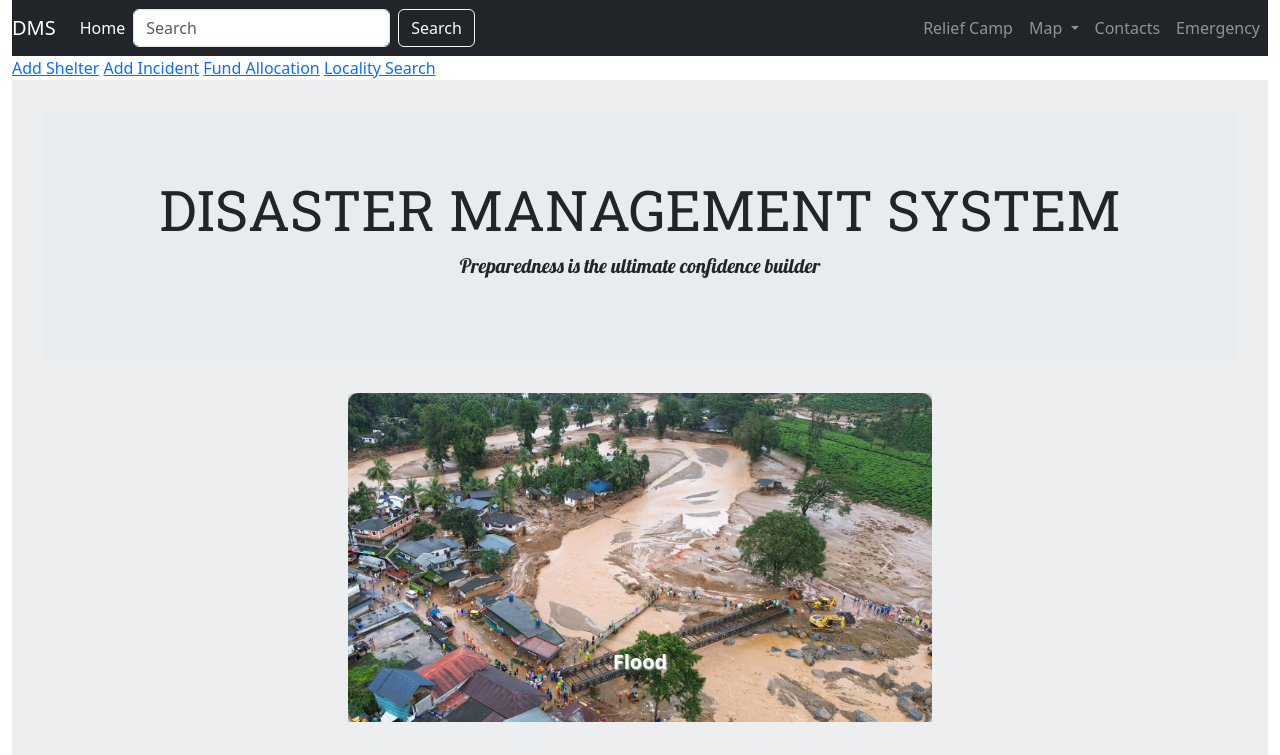
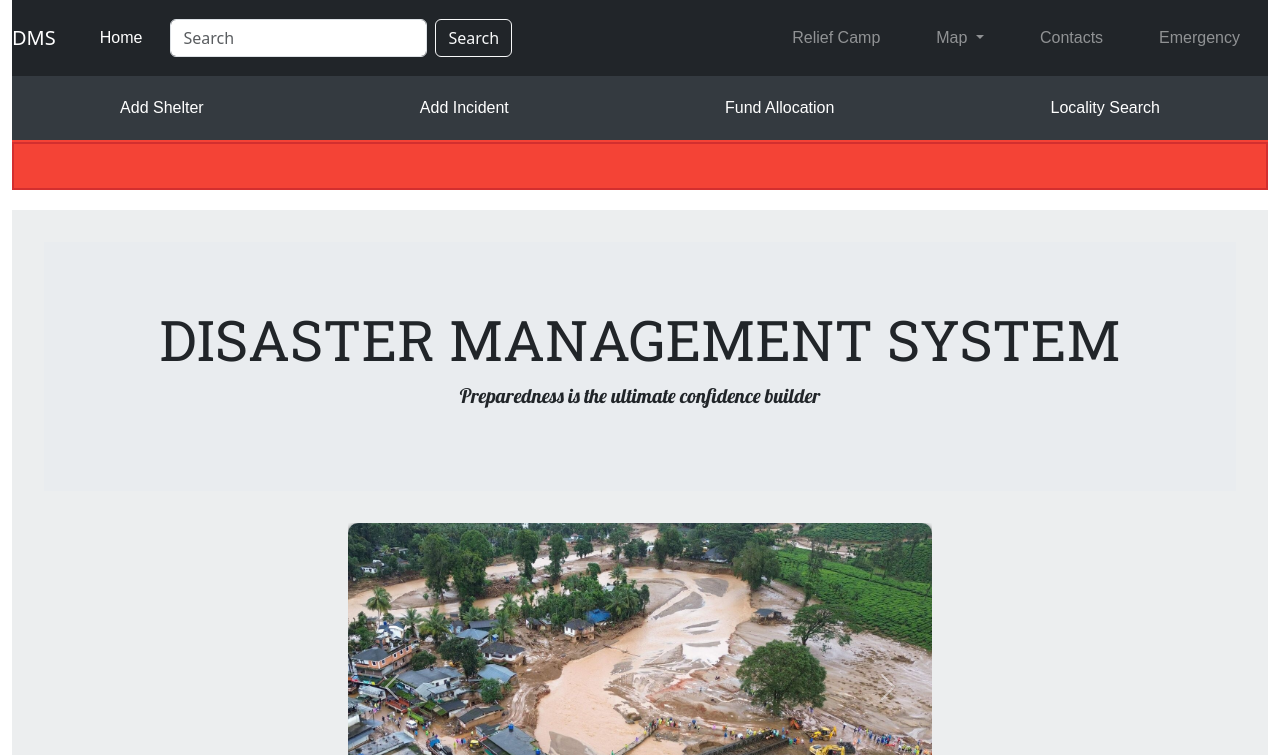
Before and after one commit to srii5477/DBMS-Course-Project, a Flask app: page / in a window 1280 px wide. Shown: the top 755 px of the page. Run offline with Flask 3, Linux system fonts and the light colour scheme; data that the repository does not hold is empty; some libraries are stand-ins or nearby versions.

Commit message:
Update style.css

```diff
--- a/static/css/style.css
+++ b/static/css/style.css
@@ -1,6 +1,101 @@
 .navbar {
     background-color: #244855 !important;
 }
+
+/* Horizontal bar container */
+.horizontal-bar {
+    display: flex;
+    justify-content: space-around; /* Evenly spaces out the items */
+    align-items: center;
+    background-color: #343a40; /* Dark gray background */
+    padding: 10px 0;
+    top: 0;
+    border-bottom: 2px solid #f44336; /* Red bottom border for emphasis */
+    text-decoration: none;
+  }
+
+  /* Navigation item styles */
+  .nav-item {
+    color: white;
+    text-decoration: none;
+    font-size: 16px;
+    font-family: Arial, sans-serif;
+    padding: 10px 20px;
+    border-radius: 5px;
+    transition: background-color 0.3s ease;
+  }
+
+  /* Hover effect for navigation items */
+  .horizontal-bar > *:hover {
+    background-color: #f44336; /* Red background on hover */
+    color: white;
+  }
+
+  .incident-ticker {
+    background-color: #f44336; /* Red background for urgency */
+    color: white;
+    font-family: Arial, sans-serif;
+    font-size: 16px;
+    padding: 10px 0;
+    overflow: hidden;
+    width: 100%;
+    position:relative;
+    margin-bottom: 20px; /* Adds spacing after the ticker */
+    border: 2px solid #d32f2f; /* Optional border for better visibility */
+  }
+
+  .ticker-content {
+    display: inline-block;
+    white-space: nowrap; /* Prevents wrapping into multiple lines */
+    animation: scroll-left 15s linear infinite; /* Smooth horizontal scrolling */
+  }
+
+  .ticker-content a {
+    color: white;
+    text-decoration: none;
+    margin: 0 10px;
+  }
+
+  .ticker-content a:hover {
+    text-decoration: none;
+  }
+
+  .ticker-content span {
+    margin: 0 10px;
+  }
+
+  /* Keyframes for scrolling animation */
+  @keyframes scroll-left {
+    from {
+      transform: translateX(100%);
+    }
+    to {
+      transform: translateX(-100%);
+    }
+  }
+
+
+
+  /* Responsive Design */
+  @media (max-width: 768px) {
+    .horizontal-bar {
+      flex-wrap: wrap; /* Wrap items to the next line if screen is small */
+      justify-content: center;
+    }
+    .nav-item {
+      font-size: 14px; /* Smaller font for smaller screens */
+      padding: 8px 10px;
+    }
+  }
+
+  @keyframes scroll-left {
+    from {
+      transform: translateX(100%);
+    }
+    to {
+      transform: translateX(-100%);
+    }
+  }
 
 
 .jumbotron {
```
